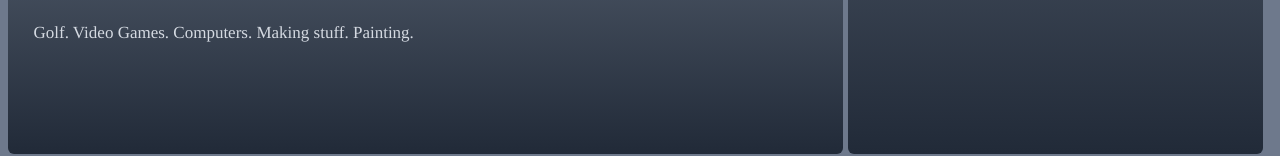
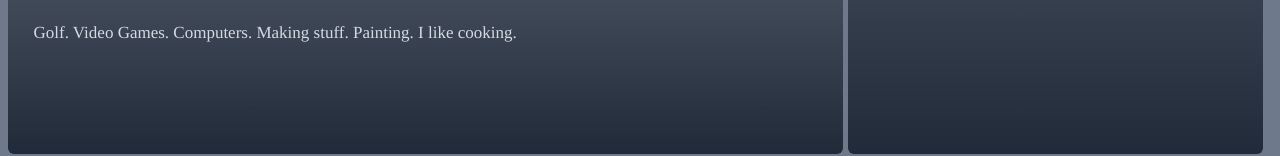
Before and after one commit to duncanpa87/duncanpa87.github.io, a plain HTML site: page index.html in a window 1280 px wide. Shown: the part 1142-1298 px from the top of the page. Drawn offline with Linux system fonts and the light colour scheme.

Commit message:
added cooking to interests

```diff
--- a/index.html
+++ b/index.html
@@ -33,7 +33,7 @@
 			</ul>
 		</div>
 		<div class="awards"><h2>Awards and Accomplishments</h2><p>Qualified for the Re/Max World Long Drive 2014 Finals. One of 196 qualifiers out of over 5,000 entrants.</p></div>
-		<div class="interests"><h2>Interests</h2><p>Golf. Video Games. Computers. Making stuff. Painting.</p></div>
+		<div class="interests"><h2>Interests</h2><p>Golf. Video Games. Computers. Making stuff. Painting. I like cooking. </p></div>
 		<div class="contact">
 			<h2>Contact</h2>
 			<p>3 Purchase Lane<br>Rye, NY<br>10580</p><p>(646)491-0908</p><p>DuncanPA87@gmail.com</p>
```
